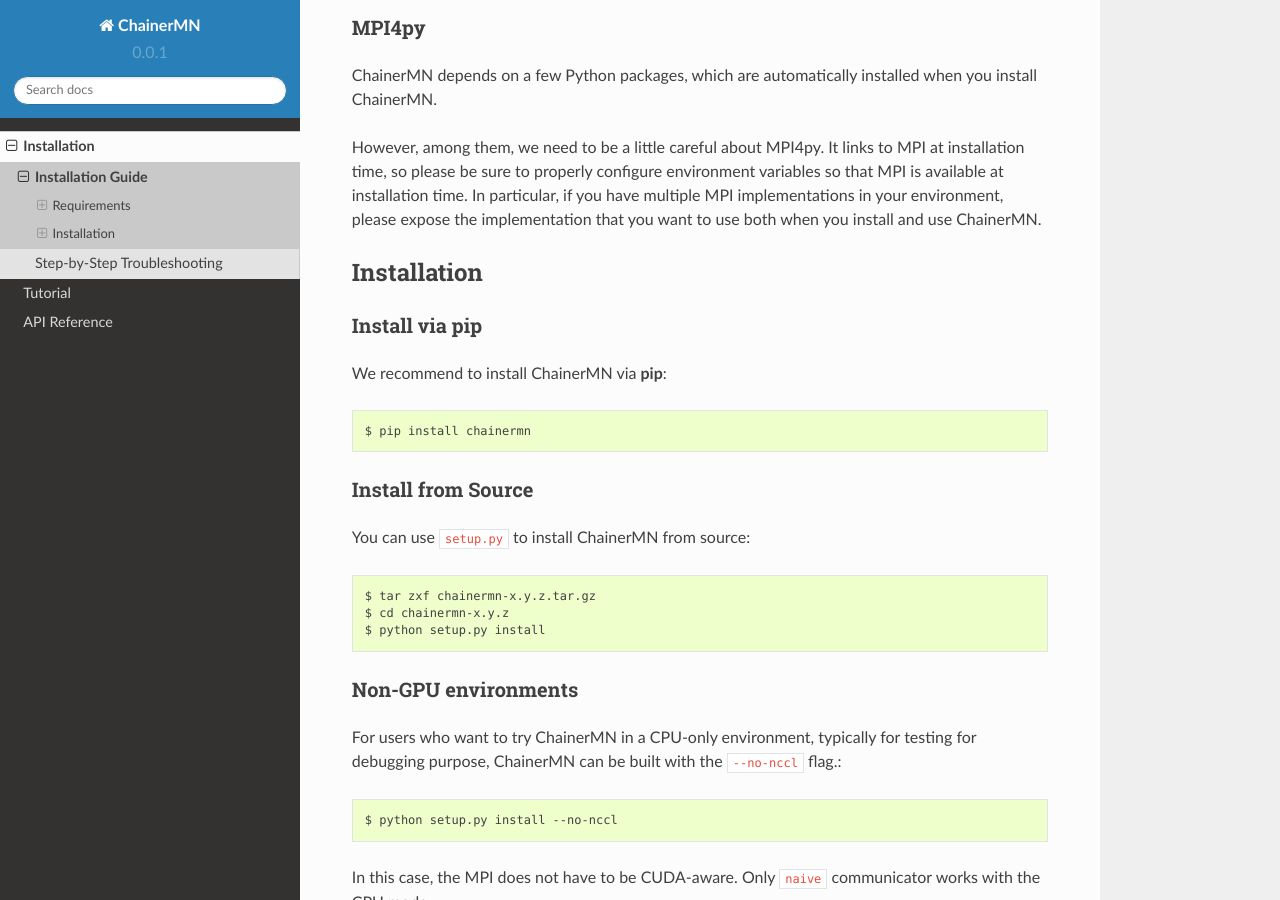
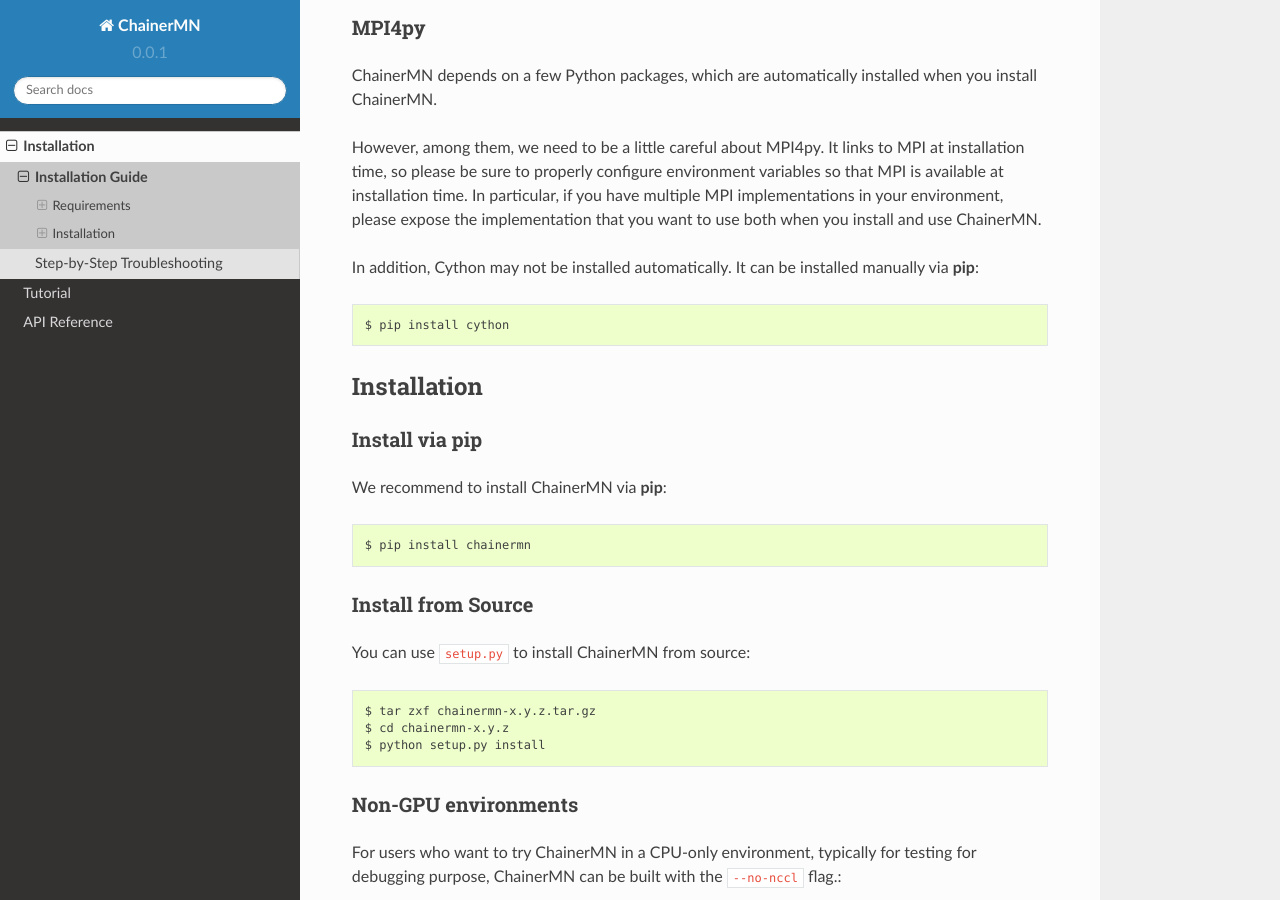
Before and after one commit to chainer/chainermn, a Sphinx documentation site: the page built from docs/source/installation/guide.rst, in a window 1280 px wide and 900 px high, scrolled down 1311 px. Built offline with Sphinx 7.4.7 and the Read the Docs theme 2.0.0, drawn with Linux system fonts in a browser that asks for light colours.

Commit message:
Add instruction to install cython

```diff
--- a/docs/source/installation/guide.rst
+++ b/docs/source/installation/guide.rst
@@ -79,6 +79,11 @@
 please expose the implementation that you want to use
 both when you install and use ChainerMN.
 
+In addition, Cython may not be installed automatically.
+It can be installed manually via :command:`pip`::
+
+  $ pip install cython
+
 
 .. _chainermn-install:
 
```
